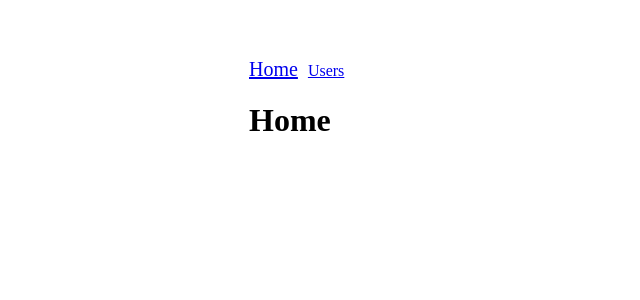
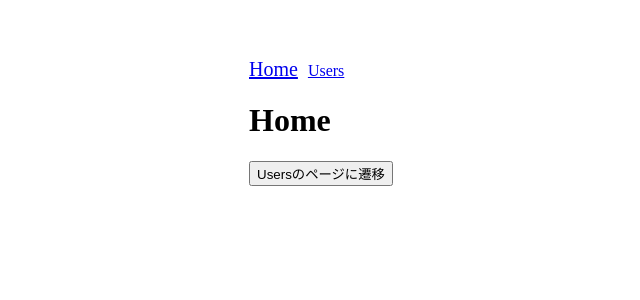
Before and after one commit to k-kudo-hub/vuejs-practice3, a Vue app: page / in a window 1280 px wide. Shown: the top 300 px of the page, without its empty margins (41-681 px from the left). Built offline with nearby package versions, Linux system fonts and the light colour scheme.

Commit message:
コードからURLを切り替える

```diff
--- a/src/views/Home.vue
+++ b/src/views/Home.vue
@@ -1,5 +1,15 @@
 <template>
   <div>
     <h1>Home</h1>
+    <button @click="toUsers">Usersのページに遷移</button>
   </div>
 </template>
+<script>
+export default {
+  methods: {
+    toUsers(){
+      this.$router.push("users");
+    }
+  }
+}
+</script>
```
